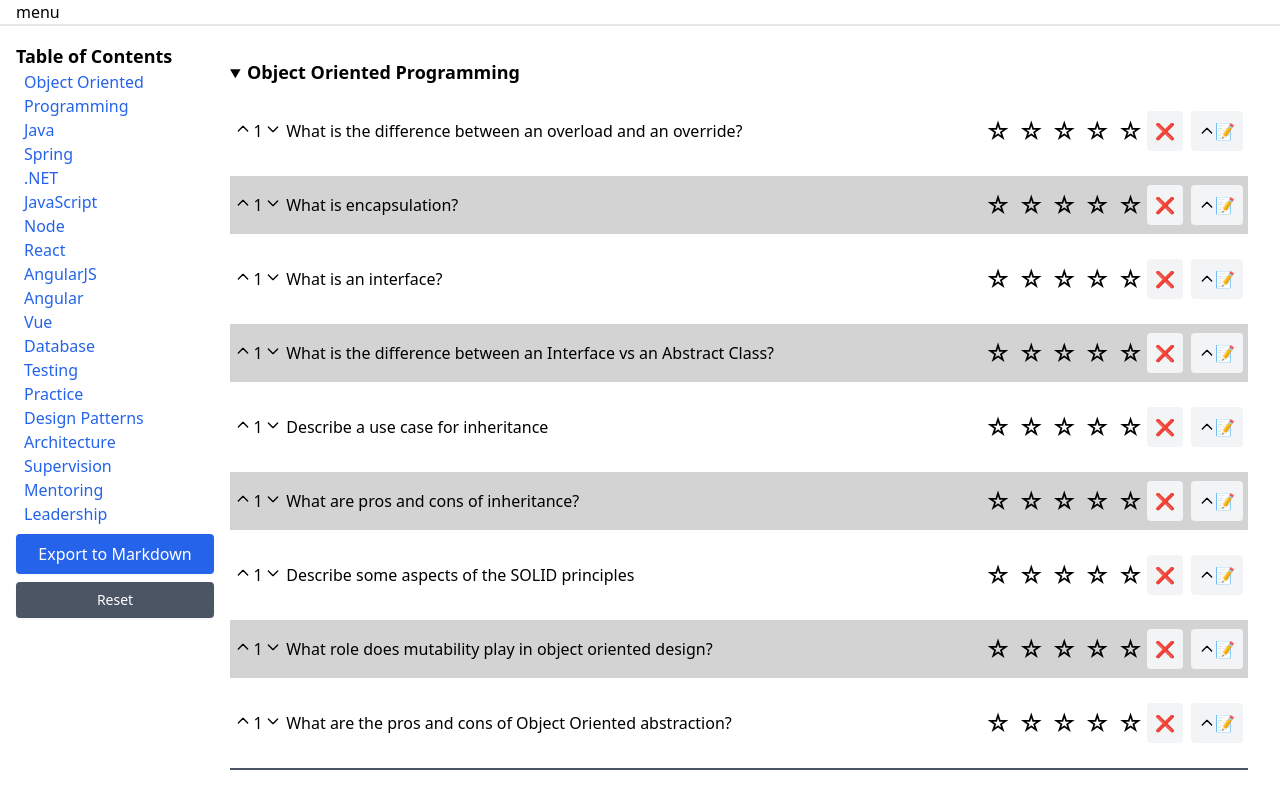
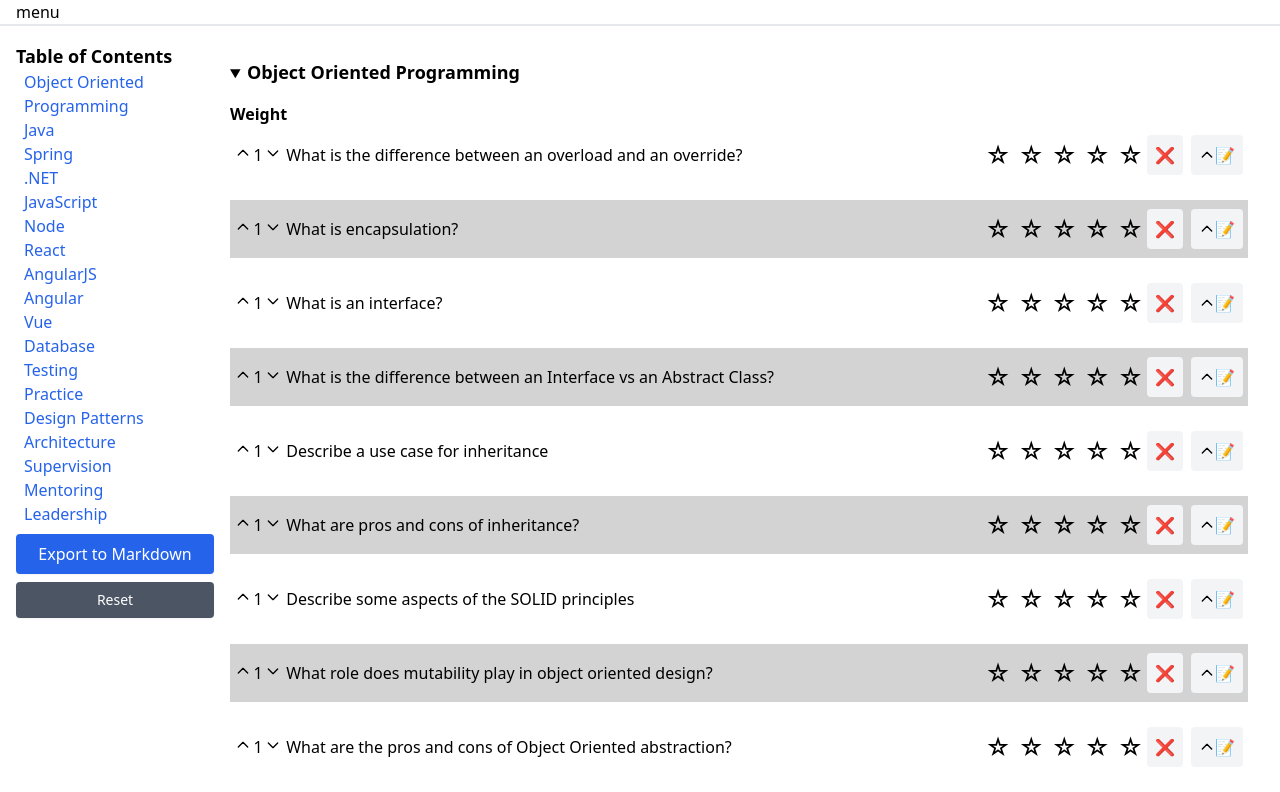
Before and after one commit to ZachariBarnes/conductor, a React (Create React App) app: page /conductor in a window 1280 px wide. Shown: the top 792 px of the page. Built offline with nearby package versions, Linux system fonts and the light colour scheme; what hashids would draw is missing.

Commit message:
Adding weight header

```diff
--- a/src/modules/conductor/Conductor.js
+++ b/src/modules/conductor/Conductor.js
@@ -69,6 +69,7 @@ export function Conductor() {
                       {dat.section}
                     </button>
                   </summary>
+                  <b>Weight</b>
                   {displaySection(dat,visibility)}
                 </details>
               </div>
```
